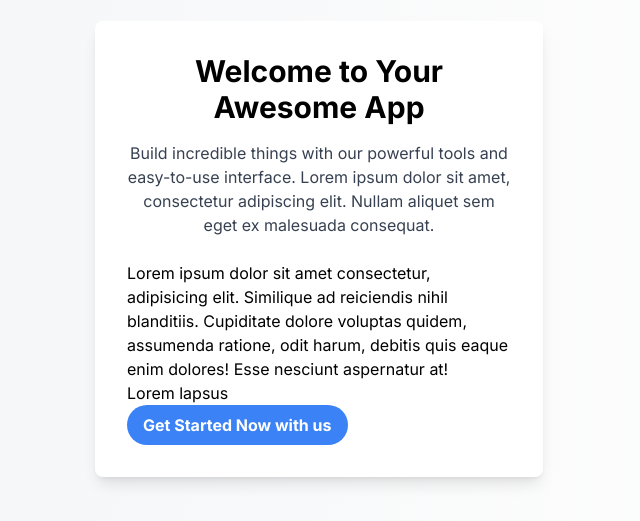
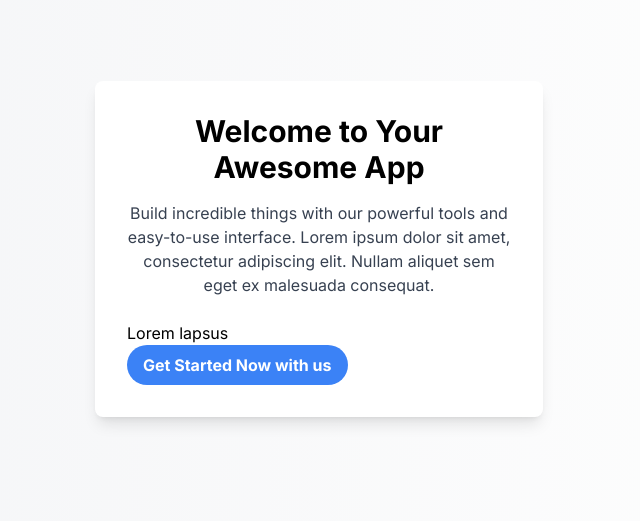
Before and after one commit to N1kos9/landing-2, a Next.js app: page / in a window 1280 px wide. Shown: the part 151-672 px from the top of the page, without its empty margins (321-961 px from the left). Built offline with nearby package versions, Linux system fonts and the light colour scheme.

Commit message:
43yg34weh3

```diff
--- a/app/page.tsx
+++ b/app/page.tsx
@@ -12,12 +12,7 @@ const Home = () => {
           interface. Lorem ipsum dolor sit amet, consectetur adipiscing elit.
           Nullam aliquet sem eget ex malesuada consequat.
         </p>
-        <p>
-          Lorem ipsum dolor sit amet consectetur, adipisicing elit. Similique ad
-          reiciendis nihil blanditiis. Cupiditate dolore voluptas quidem,
-          assumenda ratione, odit harum, debitis quis eaque enim dolores! Esse
-          nesciunt aspernatur at!
-        </p>
+
         <p>Lorem lapsus</p>
         <button className="bg-blue-500 hover:bg-blue-600 text-white font-bold py-2 px-4 rounded-full">
           Get Started Now with us
```
